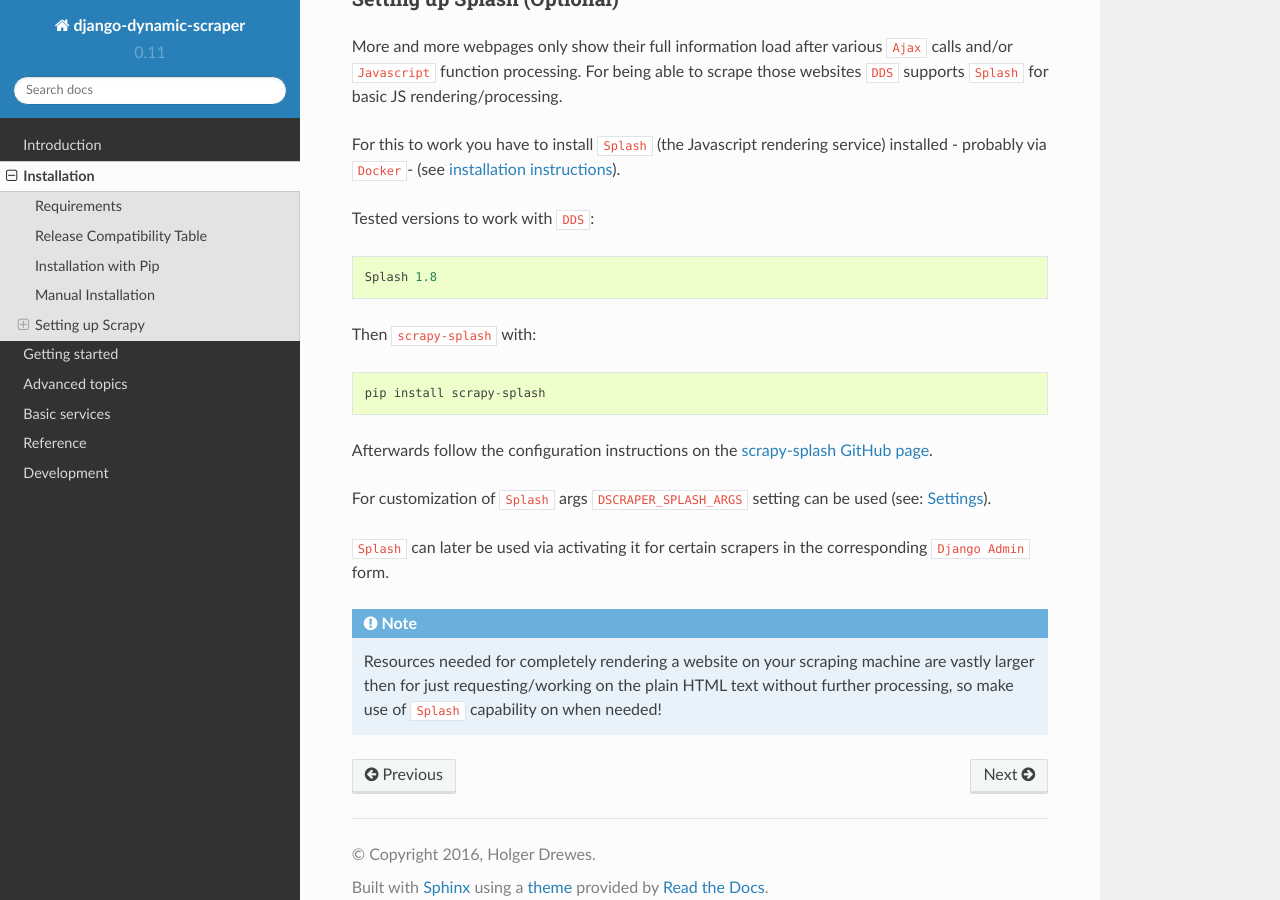
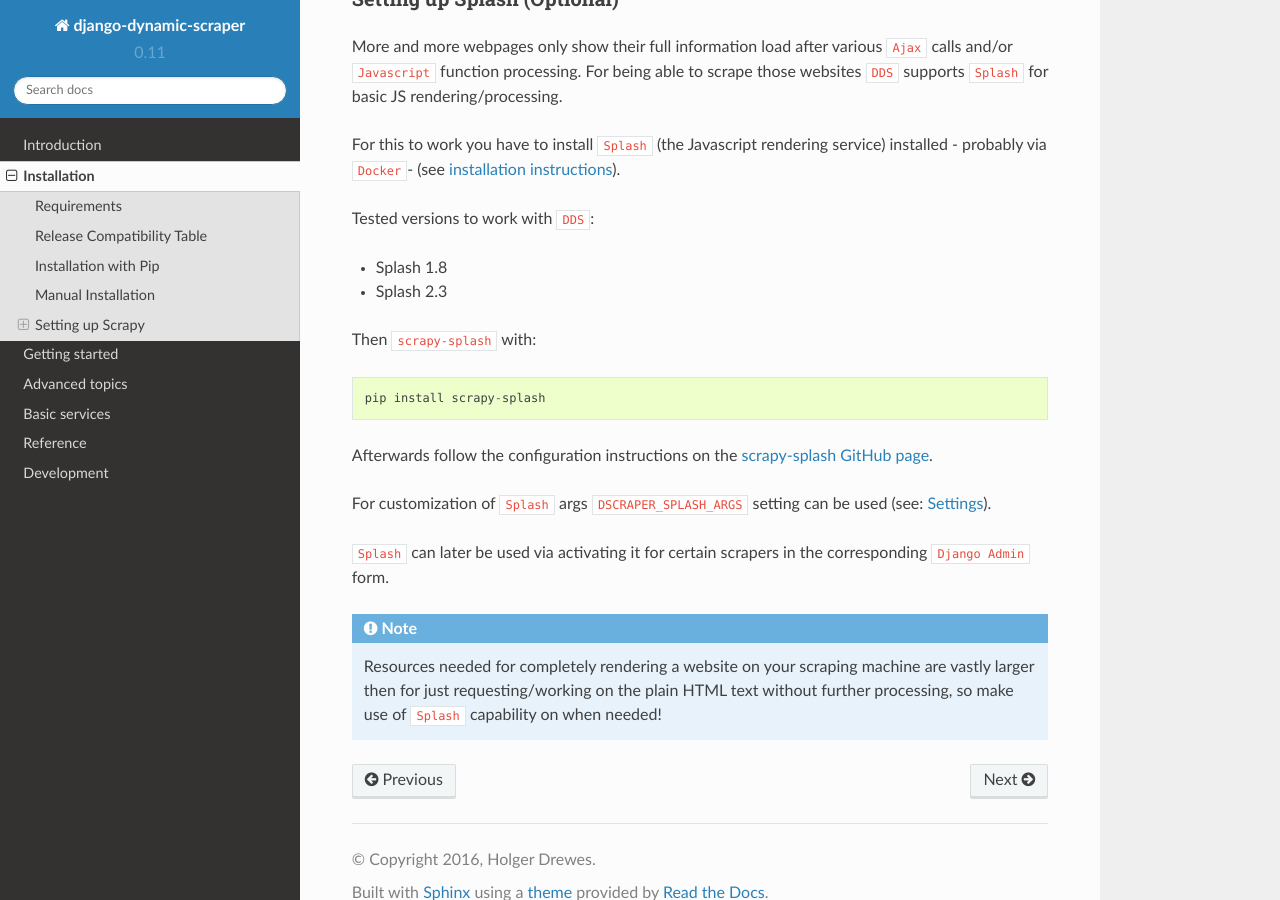
Before and after one commit to dev02019/django-dynamic-scraper, a Sphinx documentation site: the page built from docs/installation.rst, in a window 1280 px wide and 900 px high, scrolled down 3757 px. Built offline with Sphinx 7.4.7 and the Read the Docs theme 2.0.0, drawn with Linux system fonts in a browser that asks for light colours.

Commit message:
Added Splash 2.3 to be known to work with DDS to documentation

```diff
--- a/docs/installation.rst
+++ b/docs/installation.rst
@@ -180,9 +180,10 @@ function processing. For being able to scrape those websites ``DDS`` supports ``
 For this to work you have to install ``Splash`` (the Javascript rendering service) installed - probably via ``Docker``-
 (see `installation instructions <https://splash.readthedocs.org/en/latest/install.html>`_).
 
-Tested versions to work with ``DDS``::
+Tested versions to work with ``DDS``:
 
-  Splash 1.8
+* Splash 1.8
+* Splash 2.3
 
 Then ``scrapy-splash`` with::
 
```
